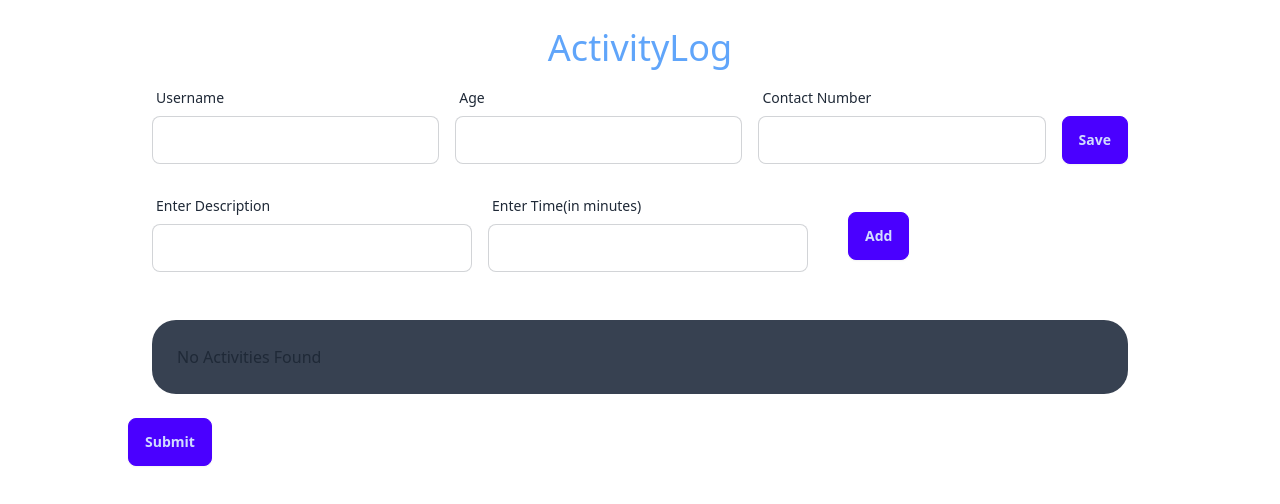
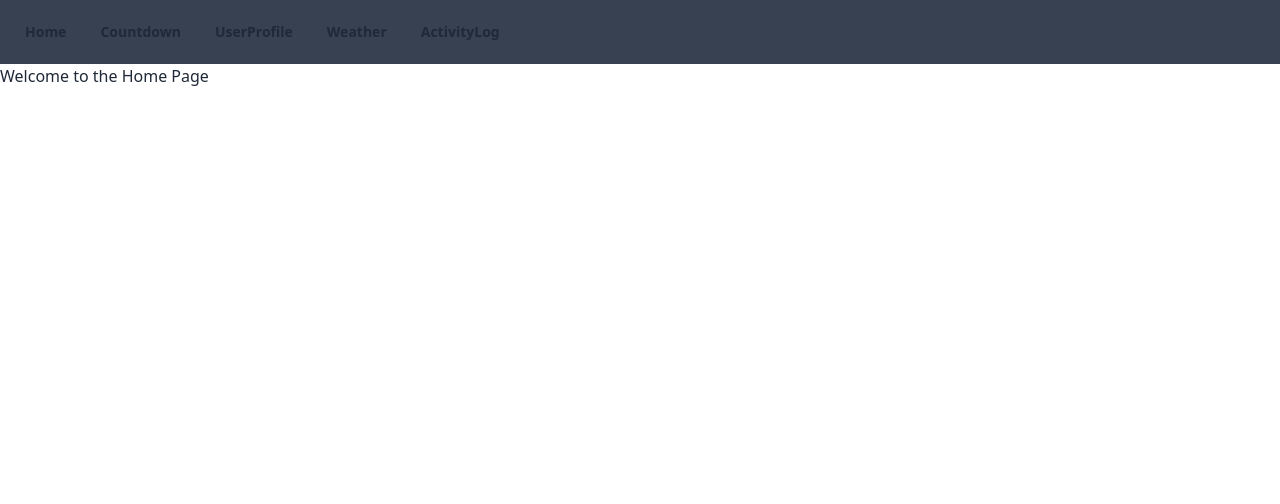
Before and after one commit to AshutoshBhattarai/React-training-1, a React (Vite) app: page / in a window 1280 px wide. Shown: the top 504 px of the page. Built offline with nearby package versions, Linux system fonts and the light colour scheme.

Commit message:
Complete Assignment Day5

```diff
--- a/package.json
+++ b/package.json
@@ -27,6 +27,7 @@
     "react": "^18.2.0",
     "react-dom": "^18.2.0",
     "react-hook-form": "^7.50.0",
+    "react-router-dom": "^6.22.0",
     "zod": "^3.22.4"
   },
   "devDependencies": {
--- a/src/components/App.tsx
+++ b/src/components/App.tsx
@@ -1,9 +1,11 @@
-import ActivityLog from './ActivityLog';
+import { Outlet } from 'react-router-dom';
+import Navbar from './common/Navbar';
 
 function App() {
   return (
     <div>
-      <ActivityLog />
+      <Navbar />
+      <Outlet />
     </div>
   );
 }
--- /dev/null
+++ b/src/components/common/Navbar.tsx
@@ -0,0 +1,35 @@
+import { Link } from 'react-router-dom';
+
+const Navbar = () => {
+  return (
+    <div className="navbar bg-gray-700">
+      <nav>
+        <Link to={'/'} className="text-md btn btn-ghost">
+          Home
+        </Link>
+        <div className="tooltip tooltip-bottom" data-tip="Day 2">
+          <Link to={'countdown'} className="text-md btn btn-ghost">
+            Countdown
+          </Link>
+        </div>
+        <div className="tooltip tooltip-bottom" data-tip="Day 3">
+          <Link to={'userprofile'} className="text-md btn btn-ghost">
+            UserProfile
+          </Link>
+        </div>
+        <div className="tooltip tooltip-bottom" data-tip="Day 3">
+          <Link to={'weather'} className="text-md btn btn-ghost">
+            Weather
+          </Link>
+        </div>
+        <div className="tooltip tooltip-bottom" data-tip="Day 4">
+          <Link to={'activitylog'} className="text-md btn btn-ghost">
+            ActivityLog
+          </Link>
+        </div>
+      </nav>
+    </div>
+  );
+};
+
+export default Navbar;
--- /dev/null
+++ b/src/router/index.tsx
@@ -0,0 +1,40 @@
+import ActivityLog from 'components/ActivityLog';
+import App from 'components/App';
+import { CountDownTimer } from 'components/CountDownTimer';
+import UserProfile from 'components/UserProfiles/UserProfile';
+import WeatherAPI from 'components/WeatherAPI';
+import { createBrowserRouter } from 'react-router-dom';
+
+const router = createBrowserRouter([
+  {
+    path: '/',
+    element: <App />,
+    children: [
+      {
+        index: true,
+        element: (
+          <>
+            <h1>Welcome to the Home Page</h1>
+          </>
+        )
+      },
+      {
+        path: 'countdown',
+        element: <CountDownTimer />
+      },
+      {
+        path: 'userprofile',
+        element: <UserProfile />
+      },
+      {
+        path: 'weather',
+        element: <WeatherAPI />
+      },
+      {
+        path: 'activitylog',
+        element: <ActivityLog />
+      }
+    ]
+  }
+]);
+export default router;
```
Also changed, not shown: src/index.tsx (+10 -3 lines), 1 other file (tests, documents, lock files or other folders).
